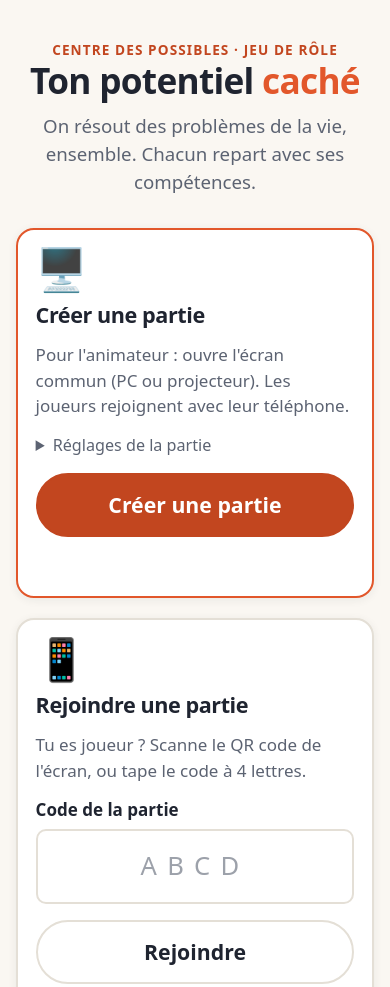
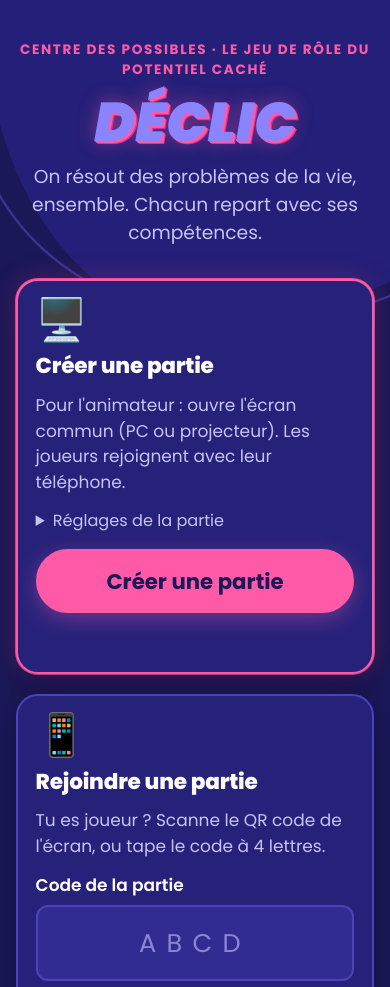
Before and after one commit to Code4sud/2026-equipe-12, a website: page public/index.html in a window 390 px wide. Shown: the top 987 px of the page. Drawn offline with Linux system fonts and the light colour scheme.

Commit message:
Nom « Déclic » et DA du Centre des Possibles
Le jeu s'appelle Déclic (interface, fiche, projet.json, README, SPEC ; l'adresse de la démo ne change pas). Nouveau thème aux couleurs du Centre des Possibles : fond bleu nuit, rose et violet néon, titres en italique très gras avec relief rose, étoile devant la marque, blob et anneau en décor, police Poppins. Écran commun, accueil et téléphone en thème sombre unique ; fiche et outil solo restent clairs (impression) avec les mêmes couleurs. Contrastes vérifiés (boutons rose sur bleu nuit 5:1, texte secondaire 8:1).

```diff
--- a/package.json
+++ b/package.json
@@ -2,7 +2,7 @@
   "name": "potentiel-cache",
   "private": true,
   "type": "module",
-  "description": "Équipe 12 — Potentiel caché : le jeu de rôle des compétences (Cloudflare Workers + Durable Objects)",
+  "description": "Équipe 12 — Déclic : le jeu de rôle des compétences (Cloudflare Workers + Durable Objects)",
   "scripts": {
     "dev": "wrangler dev",
     "test": "node --test \"test/**/*.test.js\"",
--- a/public/index.html
+++ b/public/index.html
@@ -3,17 +3,20 @@
 <head>
   <meta charset="UTF-8">
   <meta name="viewport" content="width=device-width, initial-scale=1.0">
-  <title>Potentiel caché — le jeu</title>
+  <title>Déclic — le jeu</title>
   <meta name="description" content="Un jeu de rôle en groupe pour découvrir ses compétences : on résout des problèmes de la vie ensemble, chacun repart avec sa fiche personnage.">
-  <meta name="theme-color" content="#e2572b">
+  <meta name="theme-color" content="#1b1858">
+  <link rel="preconnect" href="https://fonts.googleapis.com">
+  <link rel="preconnect" href="https://fonts.gstatic.com" crossorigin>
+  <link rel="stylesheet" href="https://fonts.googleapis.com/css2?family=Poppins:ital,wght@0,400;0,600;0,700;0,800;0,900;1,700;1,800;1,900&display=swap">
   <link rel="stylesheet" href="jeu.css">
   <!-- Bandeau commun du hackathon (le numéro d'équipe est déjà renseigné) -->
   <script src="https://orientation.code4sud.fr/bandeau.js" data-equipe="12"></script>
 </head>
 <body class="accueil">
   <header class="accueil-entete">
-    <p class="surtitre">Centre des Possibles · jeu de rôle</p>
-    <h1>Ton potentiel <span>caché</span></h1>
+    <p class="surtitre">Centre des Possibles · le jeu de rôle du potentiel caché</p>
+    <h1><span>Déclic</span></h1>
     <p class="accroche">On résout des problèmes de la vie, ensemble. Chacun repart avec ses compétences.</p>
   </header>
 
--- a/public/jeu.css
+++ b/public/jeu.css
@@ -1,18 +1,18 @@
 /* =============================================================================
-   jeu.css — styles communs du jeu « Potentiel caché » (écran commun + téléphone)
+   jeu.css — styles communs du jeu « Déclic » (écran commun + téléphone)
    Propriétaire : agent E. Aucun framework, aucun build.
 
    UTILISATION
    - Inclure : <link rel="stylesheet" href="/jeu.css">
    - Écran projecteur : <body class="ecran"> (tout est agrandi, titres ≥ 48 px).
    - Téléphone : <body class="telephone"> (mobile d'abord, 360 px, gros boutons).
-   - Mode sombre automatique (prefers-color-scheme) ; animations coupées si
+   - Thème sombre unique (DA Centre des Possibles) ; animations coupées si
      prefers-reduced-motion.
 
    VARIABLES (à réutiliser plutôt que des couleurs en dur)
-   --fond, --surface, --surface-2   fonds (crème #faf7f2 / blanc ; sombre en dark)
+   --fond, --surface, --surface-2   fonds bleu nuit (#1b1858) et surfaces
    --texte, --discret, --bord       texte principal, texte secondaire (AA), bordures
-   --accent                         orange du projet #e2572b (décor, bordures, gros titres)
+   --accent                         rose néon #ff5aa8 (décor, bordures, gros titres)
    --accent-bouton, --sur-accent    fond + texte des boutons principaux (contraste AA)
    --accent-doux                    fond pâle orangé (encarts, survol)
    --succes, --succes-fond          vert « Problème résolu ! », « Je la garde »
@@ -61,28 +61,34 @@
    ============================================================================= */
 
 :root {
-  color-scheme: light dark;
-  --fond: #faf7f2;
-  --surface: #ffffff;
-  --surface-2: #f3eee6;
-  --texte: #1f2430;
-  --discret: #5c6372;
-  --bord: #e4dfd6;
-  --accent: #e2572b;
-  --accent-bouton: #c2461f;
-  --accent-bouton-survol: #a83b18;
-  --sur-accent: #ffffff;
-  --accent-doux: #fde9e1;
-  --succes: #1f8a5b;
-  --succes-fond: #e6f4ec;
-  --alerte: #c2461f;
-  --citation: #fff4d6;
-  --rayon: 18px;
-  --rayon-petit: 10px;
-  --ombre: 0 2px 10px rgba(31, 36, 48, 0.07);
+  /* DA « Centre des Possibles » : bleu nuit, rose et violet néon. Thème sombre
+     unique (projecteur et téléphone) : lisible en salle, cohérent avec l'affiche. */
+  color-scheme: dark;
+  --fond: #1b1858;
+  --surface: #26227a;
+  --surface-2: #312c92;
+  --texte: #ffffff;
+  --discret: #c7c3f7;
+  --bord: #4a44b8;
+  --rose: #ff5aa8;
+  --rose-fonce: #e0348a;
+  --violet: #8b84ff;
+  --violet-trait: #6b63e6;
+  --accent: var(--rose);
+  --accent-bouton: var(--rose);
+  --accent-bouton-survol: #ff7dbb;
+  --sur-accent: #1b1858;
+  --accent-doux: #3f2a86;
+  --succes: #3ddc97;
+  --succes-fond: #1d3f63;
+  --alerte: #ffb547;
+  --citation: #35308f;
+  --rayon: 22px;
+  --rayon-petit: 12px;
+  --ombre: 0 10px 30px rgba(8, 6, 40, 0.45);
   --espace: 1rem;
   --duree-anim: 0.35s;
-  --police: system-ui, -apple-system, "Segoe UI", Roboto, "Helvetica Neue", Arial, sans-serif;
+  --police: "Poppins", system-ui, -apple-system, "Segoe UI", Roboto, Arial, sans-serif;
 
   --riasec-R: #c8743a;
   --riasec-I: #3a7bc8;
@@ -93,27 +99,6 @@
 
   --type: var(--accent);
   --sur-type: #ffffff;
-}
-
-@media (prefers-color-scheme: dark) {
-  :root {
-    --fond: #16181d;
-    --surface: #1f2229;
-    --surface-2: #272b34;
-    --texte: #eceef2;
-    --discret: #a0a7b4;
-    --bord: #343843;
-    --accent: #ff7a4d;
-    --accent-bouton: #ff7a4d;
-    --accent-bouton-survol: #ff9a76;
-    --sur-accent: #16181d;
-    --accent-doux: #3a241c;
-    --succes: #4fd194;
-    --succes-fond: #1c3329;
-    --alerte: #ff8f66;
-    --citation: #3a3220;
-    --ombre: 0 2px 12px rgba(0, 0, 0, 0.35);
-  }
 }
 
 @media (prefers-reduced-motion: reduce) {
@@ -140,7 +125,29 @@ body {
   color: var(--texte);
   font: 17px/1.5 var(--police);
 }
-h1, h2, h3 { line-height: 1.15; letter-spacing: -0.02em; margin: 0; }
+/* Décor : un blob bleu et un anneau violet, comme l'affiche du Centre des Possibles. */
+body.ecran::before, body.accueil::before, body.telephone::before,
+body.ecran::after, body.accueil::after, body.telephone::after {
+  content: ""; position: fixed; z-index: -1; pointer-events: none;
+}
+body.ecran::before, body.accueil::before, body.telephone::before {
+  width: 70vmax; height: 62vmax; right: -22vmax; top: -24vmax;
+  background: #241f78; border-radius: 42% 58% 63% 37% / 41% 44% 56% 59%;
+}
+body.ecran::after, body.accueil::after, body.telephone::after {
+  width: 74vmax; height: 60vmax; right: -24vmax; top: -22vmax;
+  border: 2px solid var(--violet-trait); border-radius: 50%; transform: rotate(-14deg); opacity: 0.45;
+}
+h1, h2, h3 { line-height: 1.15; letter-spacing: -0.01em; margin: 0; font-weight: 800; }
+/* Titre « néon » : italique très gras, relief rose (le « POSSIBLES » de l'affiche). */
+.neon, .accueil-entete h1 span, .code-geant, .fin-titre, .ecran-entete .marque, .tel-entete .marque {
+  font-style: italic; font-weight: 900; text-transform: uppercase; letter-spacing: 0.01em;
+  color: var(--violet);
+  text-shadow:
+    0.02em 0.02em 0 var(--rose), 0.04em 0.04em 0 var(--rose),
+    0.06em 0.06em 0 var(--rose-fonce), 0 0 0.35em rgba(255, 90, 168, 0.45);
+}
+.ecran-entete .marque::before, .tel-entete .marque::before { content: "★"; margin-right: 0.3em; font-style: normal; color: var(--violet); }
 h1 { font-size: clamp(1.8rem, 6vw, 2.6rem); }
 h2 { font-size: clamp(1.35rem, 4.5vw, 1.9rem); }
 h3 { font-size: 1.2rem; }
@@ -156,10 +163,9 @@ img { max-width: 100%; }
   clip: rect(0 0 0 0); clip-path: inset(50%); white-space: nowrap; margin: -1px; padding: 0; border: 0;
 }
 .surtitre {
-  text-transform: uppercase; letter-spacing: 0.08em; font-weight: 700;
-  font-size: 0.8em; color: var(--accent-bouton);
+  text-transform: uppercase; letter-spacing: 0.12em; font-weight: 700;
+  font-size: 0.8em; color: var(--rose);
 }
-@media (prefers-color-scheme: dark) { .surtitre, a { color: var(--accent); } }
 
 /* ---------- Mises en page ---------- */
 .pile { display: flex; flex-direction: column; gap: var(--espace); }
@@ -185,8 +191,8 @@ img { max-width: 100%; }
 .bouton.principal { background: var(--accent-bouton); border-color: var(--accent-bouton); color: var(--sur-accent); }
 .bouton.principal:hover:not(:disabled) { background: var(--accent-bouton-survol); border-color: var(--accent-bouton-survol); }
 .bouton.secondaire { background: transparent; }
-.bouton.succes { background: var(--succes); border-color: var(--succes); color: #fff; }
-@media (prefers-color-scheme: dark) { .bouton.succes { color: #16181d; } }
+.bouton.principal { box-shadow: 0 6px 22px rgba(255, 90, 168, 0.35); }
+.bouton.succes { background: var(--succes); border-color: var(--succes); color: var(--sur-accent); }
 .bouton.discret {
   min-height: 40px; padding: 0.45em 1em; font-weight: 600; font-size: 0.9em;
   color: var(--discret); background: transparent; border-color: var(--bord);
@@ -199,12 +205,13 @@ img { max-width: 100%; }
 .champ { display: flex; flex-direction: column; gap: 0.35em; }
 .champ label { font-weight: 600; }
 input[type="text"], input[type="number"], select, textarea {
-  font: inherit; color: inherit; background: var(--surface);
+  font: inherit; color: inherit; background: var(--surface-2);
   border: 2px solid var(--bord); border-radius: var(--rayon-petit);
   padding: 0.65em 0.8em; min-height: 48px; width: 100%;
 }
 input:focus, select:focus, textarea:focus { outline: none; border-color: var(--accent); }
 textarea { resize: vertical; }
+::placeholder { color: var(--discret); opacity: 0.8; }
 
 /* ---------- Cartes ---------- */
 .carte {
@@ -212,7 +219,7 @@ textarea { resize: vertical; }
   padding: calc(var(--espace) * 1.1); box-shadow: var(--ombre);
   transition: border-color var(--duree-anim), background var(--duree-anim), opacity var(--duree-anim);
 }
-.carte.accent { border-color: var(--accent); }
+.carte.accent { border-color: var(--rose); box-shadow: var(--ombre), 0 0 0 1px var(--rose), 0 0 26px rgba(255, 90, 168, 0.25); }
 .carte.riasec { border-color: var(--type); border-left-width: 10px; }
 .carte[data-choix="garde"] { border-color: var(--succes); background: var(--succes-fond); }
 .carte[data-choix="retire"] { opacity: 0.55; }
@@ -321,11 +328,11 @@ body.ecran {
   display: flex; align-items: center; justify-content: space-between; gap: 1em;
   padding: 0.8em 1.6em 0; font-size: 0.8em; color: var(--discret);
 }
-.ecran-entete .marque { font-weight: 800; color: var(--accent-bouton); letter-spacing: -0.01em; }
+.ecran-entete .marque { font-size: 1.15em; }
 .ecran-entete .code-partie { font-weight: 800; letter-spacing: 0.15em; color: var(--texte); }
 .progression-problemes { display: flex; gap: 0.4em; align-items: center; }
 .progression-problemes .etape-pb { width: 0.8em; height: 0.8em; border-radius: 50%; background: var(--bord); }
-.progression-problemes .etape-pb.faite { background: var(--accent); opacity: 0.55; }
+.progression-problemes .etape-pb.faite { background: var(--violet); }
 .progression-problemes .etape-pb.en-cours { background: var(--accent); transform: scale(1.3); }
 
 /* Centrage par margin:auto : si le contenu dépasse (petit écran), il reste
@@ -347,8 +354,7 @@ body.ecran {
 .qr-boite svg { width: 100%; height: 100%; display: block; }
 .qr-boite .qr-repli { color: #1f2430; display: flex; align-items: center; justify-content: center; height: 100%; text-align: center; padding: 1em; }
 .code-geant {
-  font-size: clamp(72px, 9vw, 200px); font-weight: 900; letter-spacing: 0.18em;
-  line-height: 1; color: var(--accent);
+  font-size: clamp(72px, 9vw, 200px); letter-spacing: 0.14em; line-height: 1;
 }
 .adresse-rejoindre { font-size: 1.1em; }
 .alerte-locale {
@@ -377,7 +383,8 @@ body.ecran {
 }
 .illustration {
   width: 100%; aspect-ratio: 4 / 3; object-fit: contain;
-  background: var(--surface); border-radius: var(--rayon); border: 2px solid var(--bord);
+  background: #ffffff; border-radius: var(--rayon); border: 4px solid var(--violet);
+  box-shadow: 10px 10px 0 var(--rose), 0 0 40px rgba(139, 132, 255, 0.35);
 }
 .illustration-repli {
   width: 100%; aspect-ratio: 4 / 3; border-radius: var(--rayon); border: 2px dashed var(--bord);
@@ -393,10 +400,10 @@ body.ecran {
 .minuteur-grille {
   display: grid; grid-template-columns: auto 1fr; gap: 4vw; align-items: center;
 }
-.consigne-geante { font-size: clamp(52px, 5.2vw, 120px); font-weight: 900; line-height: 1.05; letter-spacing: -0.03em; }
+.consigne-geante { font-size: clamp(52px, 5.2vw, 120px); font-weight: 900; font-style: italic; line-height: 1.05; letter-spacing: -0.02em; }
 .rappel-probleme { font-size: 0.95em; color: var(--discret); }
 .rappel-probleme strong { color: var(--texte); }
-.ecran .compteur { font-size: clamp(80px, 8vw, 180px); color: var(--accent); }
+.ecran .compteur { font-size: clamp(80px, 8vw, 180px); font-style: italic; color: var(--rose); text-shadow: 0.04em 0.04em 0 var(--violet-trait), 0 0 0.3em rgba(255, 90, 168, 0.4); }
 .points-anonymes { display: flex; flex-wrap: wrap; gap: 0.5em; }
 .points-anonymes span {
   width: 1.3em; height: 1.3em; border-radius: 50%; border: 3px solid var(--accent);
@@ -459,7 +466,7 @@ body.ecran {
 .confettis { font-size: 1.6em; letter-spacing: 0.3em; }
 
 /* Fin */
-.fin-titre { font-size: clamp(60px, 6.5vw, 150px) !important; color: var(--accent); }
+.fin-titre { font-size: clamp(60px, 6.5vw, 150px) !important; }
 .fin-chiffre { font-size: 1.4em; }
 .fin-chiffre strong { color: var(--accent); font-size: 1.4em; }
 .palette-riasec { display: flex; gap: 0.6em; justify-content: center; }
@@ -472,7 +479,7 @@ body.ecran {
 
 /* Barre animateur (bas de l'écran) */
 .barre-animateur {
-  position: sticky; bottom: 0; z-index: 10; background: var(--fond);
+  position: sticky; bottom: 0; z-index: 10; background: rgba(27, 24, 88, 0.94); backdrop-filter: blur(6px);
   display: flex; flex-wrap: wrap; align-items: center; justify-content: space-between; gap: 0.8em;
   padding: 0.6em 1.6em 0.9em; font-size: 0.7em;
   border-top: 1px solid var(--bord);
@@ -520,8 +527,7 @@ body.ecran {
    ============================================================================= */
 body.accueil { display: flex; flex-direction: column; }
 .accueil-entete { padding: 40px 16px 8px; text-align: center; }
-.accueil-entete h1 { font-size: clamp(2.2rem, 8vw, 3.6rem); }
-.accueil-entete h1 span { color: var(--accent); }
+.accueil-entete h1 { font-size: clamp(3.4rem, 14vw, 6.5rem); line-height: 1.05; margin-top: 0.25em; }
 .accueil-entete .accroche { margin-top: 0.6em; font-size: 1.1em; color: var(--discret); }
 .accueil-choix {
   display: grid; grid-template-columns: repeat(auto-fit, minmax(280px, 1fr)); gap: 20px;
@@ -552,5 +558,6 @@ body.telephone { font-size: 18px; }
 @media print {
   body { background: #fff; color: #000; }
   .barre-animateur, .toast, .statut-connexion { display: none !important; }
+  body::before, body::after { display: none !important; }
   .carte { box-shadow: none; }
 }
--- a/public/js/ecran.js
+++ b/public/js/ecran.js
@@ -1087,7 +1087,7 @@ function demarrerEcran() {
     // Lien partagé ou recopié (sans clé) : inutile de demander au serveur.
     accesRefuse();
   } else {
-    document.title = `Partie ${code} — Potentiel caché`;
+    document.title = `Partie ${code} — Déclic`;
     connecter();
   }
 
--- a/public/js/fiche-page.js
+++ b/public/js/fiche-page.js
@@ -71,7 +71,7 @@ async function demarrer() {
   fiche.hidden = false;
   message("");
   const pseudo = donnees.pseudo ?? donnees.joueur?.pseudo ?? donnees.moi?.pseudo;
-  if (pseudo) document.title = `Fiche de ${pseudo} — Potentiel caché`;
+  if (pseudo) document.title = `Fiche de ${pseudo} — Déclic`;
   const imprimer = $("#imprimer");
   imprimer.disabled = false;
   imprimer.addEventListener("click", () => window.print());
--- a/public/js/fiche.js
+++ b/public/js/fiche.js
@@ -182,7 +182,7 @@ export function rendreFiche(brut, o = {}) {
     </section>`;
   return `<header class="fiche-entete">
       <div>
-        <p class="surtitre">Potentiel caché · fiche personnage${date ? ` · ${echapper(date)}` : ""}${f.code ? ` · partie ${echapper(f.code)}` : ""}</p>
+        <p class="surtitre">Déclic · fiche personnage${date ? ` · ${echapper(date)}` : ""}${f.code ? ` · partie ${echapper(f.code)}` : ""}</p>
         <h2><span class="avatar" aria-hidden="true">${echapper(f.avatar)}</span> ${echapper(f.pseudo || "Mon personnage")}</h2>
       </div>
     </header>
--- a/public/style.css
+++ b/public/style.css
@@ -1,31 +1,20 @@
 :root {
-  --fond: #faf7f2;
+  /* Documents (fiche, outil solo) : fond clair pour lire et imprimer,
+     couleurs de la DA « Centre des Possibles » (bleu nuit, rose, violet). */
+  color-scheme: light;
+  --fond: #f5f4ff;
   --surface: #ffffff;
-  --texte: #1f2430;
-  --discret: #626a7a;
-  --bord: #e4dfd6;
-  --accent: #e2572b;
-  --accent-fonce: #b8411b;
+  --texte: #1b1858;
+  --discret: #5a5790;
+  --bord: #dcd9f5;
+  --accent: #d01f74;
+  --accent-fonce: #a8155c;
+  --violet: #5b54e6;
   --vert: #1f8a5b;
   --vert-fond: #e6f4ec;
-  --rouge-fond: #f6eceb;
-  --citation: #fff4d6;
-  --rayon: 14px;
-}
-@media (prefers-color-scheme: dark) {
-  :root {
-    --fond: #16181d;
-    --surface: #1f2229;
-    --texte: #eceef2;
-    --discret: #a0a7b4;
-    --bord: #343843;
-    --accent: #ff7a4d;
-    --accent-fonce: #ff9a76;
-    --vert: #4fd194;
-    --vert-fond: #1c3329;
-    --rouge-fond: #33231f;
-    --citation: #3a3220;
-  }
+  --rouge-fond: #fbeef4;
+  --citation: #fdeef6;
+  --rayon: 16px;
 }
 
 * { box-sizing: border-box; }
@@ -33,13 +22,17 @@ body {
   margin: 0;
   background: var(--fond);
   color: var(--texte);
-  font: 17px/1.55 system-ui, -apple-system, "Segoe UI", Roboto, sans-serif;
+  font: 17px/1.55 "Poppins", system-ui, -apple-system, "Segoe UI", Roboto, sans-serif;
 }
 main, .entete, .pied { max-width: 980px; margin: 0 auto; padding: 0 16px; }
 .entete { padding-top: 28px; }
-h1 { font-size: clamp(1.8rem, 5vw, 2.6rem); margin: 0 0 12px; letter-spacing: -0.02em; }
+h1 {
+  font-size: clamp(1.8rem, 5vw, 2.6rem); margin: 0 0 12px; letter-spacing: 0.01em;
+  font-style: italic; font-weight: 900; text-transform: uppercase; color: var(--violet);
+  text-shadow: 0.03em 0.03em 0 #ff5aa8, 0.06em 0.06em 0 #e0348a;
+}
 h2 { font-size: 1.45rem; margin: 8px 0; }
-.surtitre { text-transform: uppercase; font-size: 0.78rem; letter-spacing: 0.08em; color: var(--accent-fonce); margin: 0 0 4px; font-weight: 600; }
+.surtitre { text-transform: uppercase; font-size: 0.78rem; letter-spacing: 0.12em; color: var(--accent); margin: 0 0 4px; font-weight: 700; }
 .aide, .discret { color: var(--discret); }
 .discret { font-size: 0.88em; }
 .visuellement-cache { position: absolute; width: 1px; height: 1px; overflow: hidden; clip: rect(0 0 0 0); }
@@ -138,6 +131,7 @@ button:disabled { opacity: 0.5; cursor: not-allowed; }
 }
 
 @media print {
+  h1 { text-shadow: none; color: #000; }
   :root { --fond: #fff; --surface: #fff; --texte: #000; --discret: #444; --citation: #f3f3f3; }
   .entete, .sans-impression, .pied { display: none !important; }
   .fiche { border: none; padding: 0; }
--- a/src/worker.js
+++ b/src/worker.js
@@ -1,4 +1,4 @@
-// Worker « Potentiel caché » : routes HTTP (SPEC §2.2), WebSocket → Durable Object.
+// Worker « Déclic » : routes HTTP (SPEC §2.2), WebSocket → Durable Object.
 // Les fichiers statiques (public/) sont servis directement par Static Assets ;
 // le worker ne passe en premier que pour /api/* et /p/* (voir wrangler.jsonc).
 import { analyser } from "./analyse.js";
```
Also changed, not shown: SPEC.md (+1 -1 lines), projet.json (+2 -2 lines), public/ecran.html (+6 -3 lines), public/fiche-papier.html (+2 -2 lines), public/fiche.html (+4 -1 lines), public/joueur.css (+6 -8 lines), public/joueur.html (+6 -3 lines), public/outil.html (+4 -1 lines), test/front.test.js (+5 -4 lines), README.md, public/illustrations/logo.svg, 1 other file.
